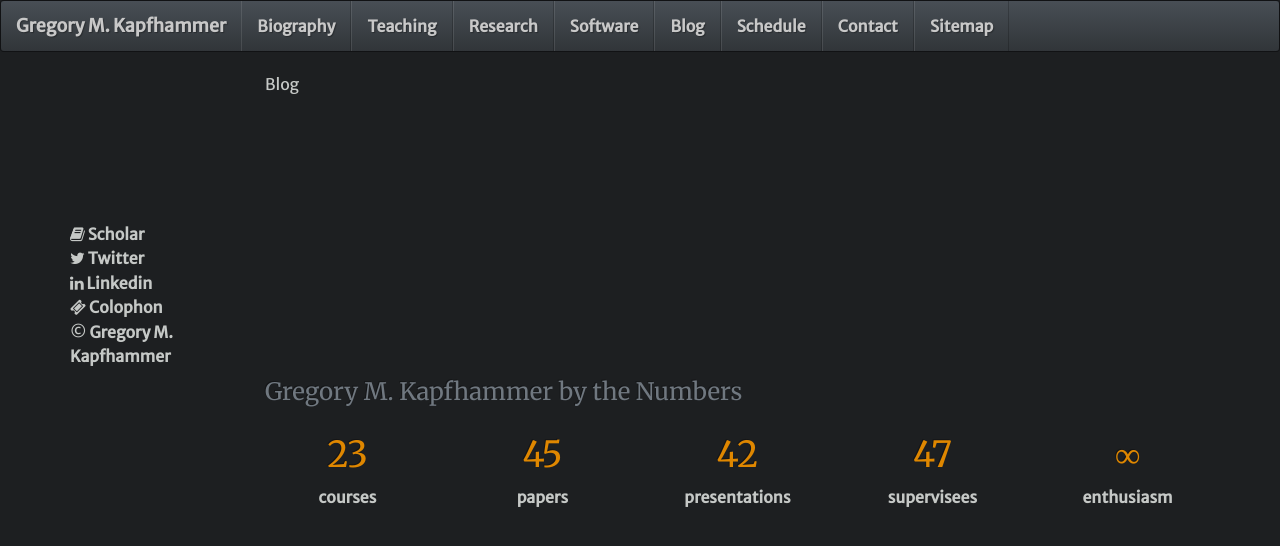
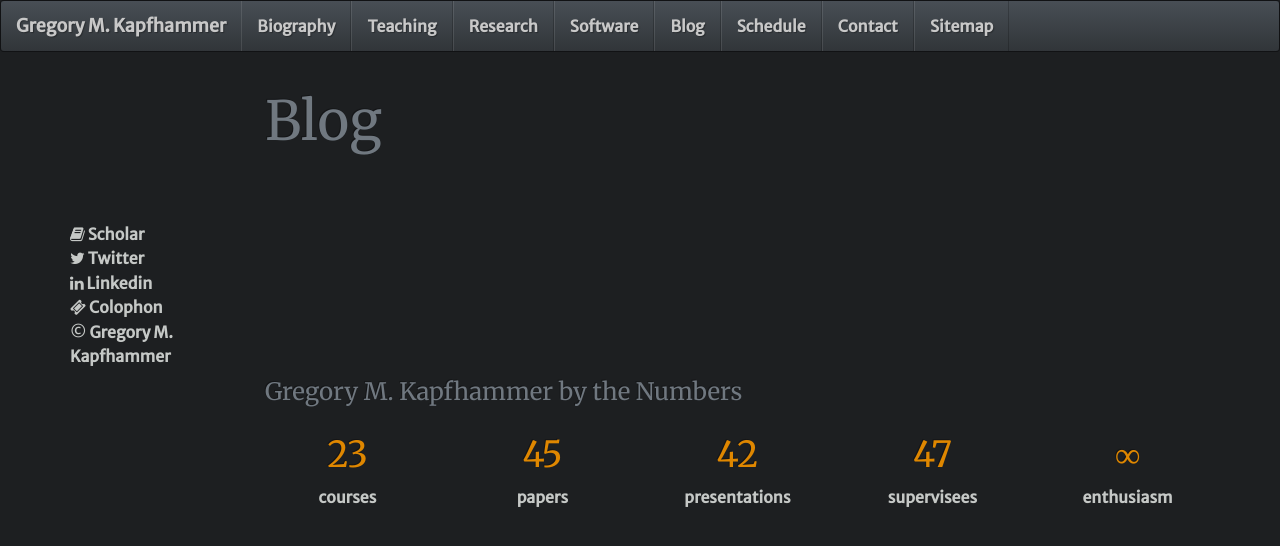
Before and after one commit to geerc/www, a Jekyll site: the page built from gkapfham/site/main/Blog.md, in a window 1280 px wide. Shown: the top 546 px of the page. Built offline with Jekyll 4.4.1, drawn with Linux system fonts in a browser that asks for light colours; nearby versions of some CDN libraries; Markdown is read by kramdown in place of the engine named in the settings; comment, search, counter and statistics services are not loaded.

Commit message:
Formatted the Blog.md code correctly.  Also added in all the right code for iteration.

```diff
--- a/gkapfham/site/main/Blog.md
+++ b/gkapfham/site/main/Blog.md
@@ -8,4 +8,17 @@ header: true
 backup: ../../../
 ---
 
-{{ page.title }}
+# {{ page.title }}
+<ul class="fa-ul">
+{% for page in site.posts %}
+    <li><i class="fa-li fa fa-edit fa-lg"></i><a class="major" href="{{ page.url }}">{{ page.title | capitalize_all }}</a></li>
+    <em>Categories</em>:
+    {% for category in page.categories %}
+        {% assign lastcategory = page.categories | last %}
+        {{ category }}{% if category != lastcategory %},
+        {% endif %}
+    {% endfor %}
+    <p>
+    <em>Date</em>: {{ page.date | date_to_long_string }} <p></p>
+{% endfor %}
+</ul>
```
